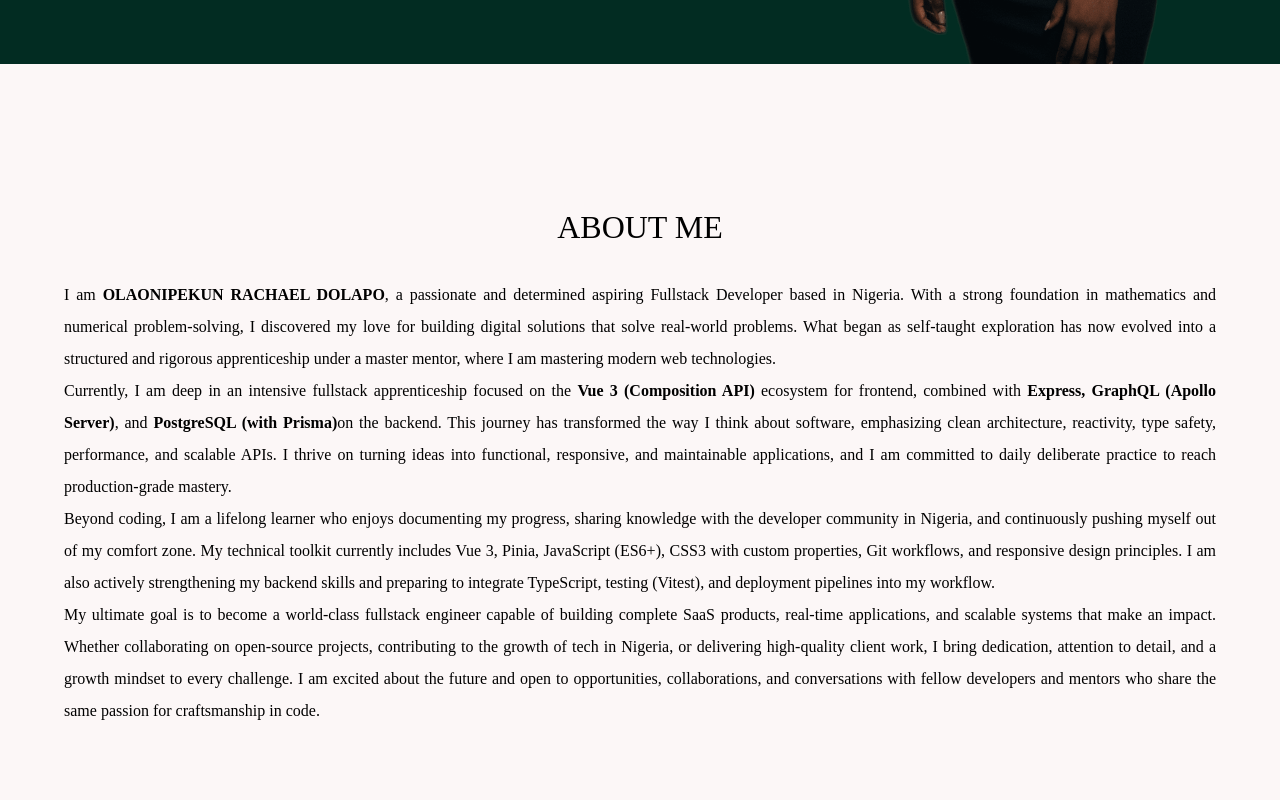
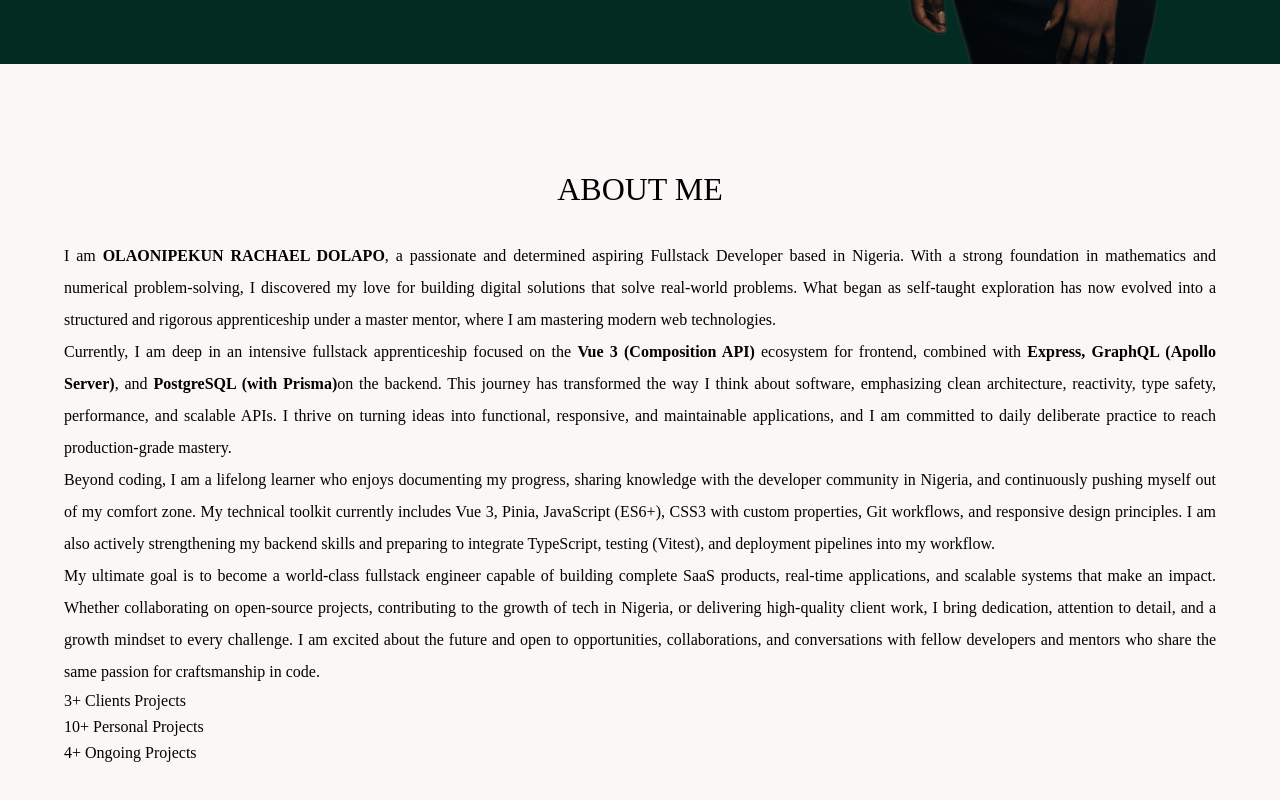
Before and after one commit to Lovethrech/my-main-portfolio, a Vue app: page / in a window 1280 px wide. Shown: the part 667-1467 px from the top of the page. Built offline with nearby package versions, Linux system fonts and the light colour scheme.

Commit message:
working on the home-about components.

```diff
--- a/src/components/home/about/HomeAboutDescStats.vue
+++ b/src/components/home/about/HomeAboutDescStats.vue
@@ -1,5 +1,13 @@
 <template>
     <div class="home-about-desc-stats">
-
+        <p id="home-about-desc-stats-client-xperience">
+            3+ Clients Projects
+        </p>
+        <p id="home-about-desc-stats-personal-xperience">
+            10+ Personal Projects
+        </p>
+        <p id="home-about-desc-stats-ongoing-pro">
+            4+ Ongoing Projects
+        </p>
     </div>
 </template>
```
